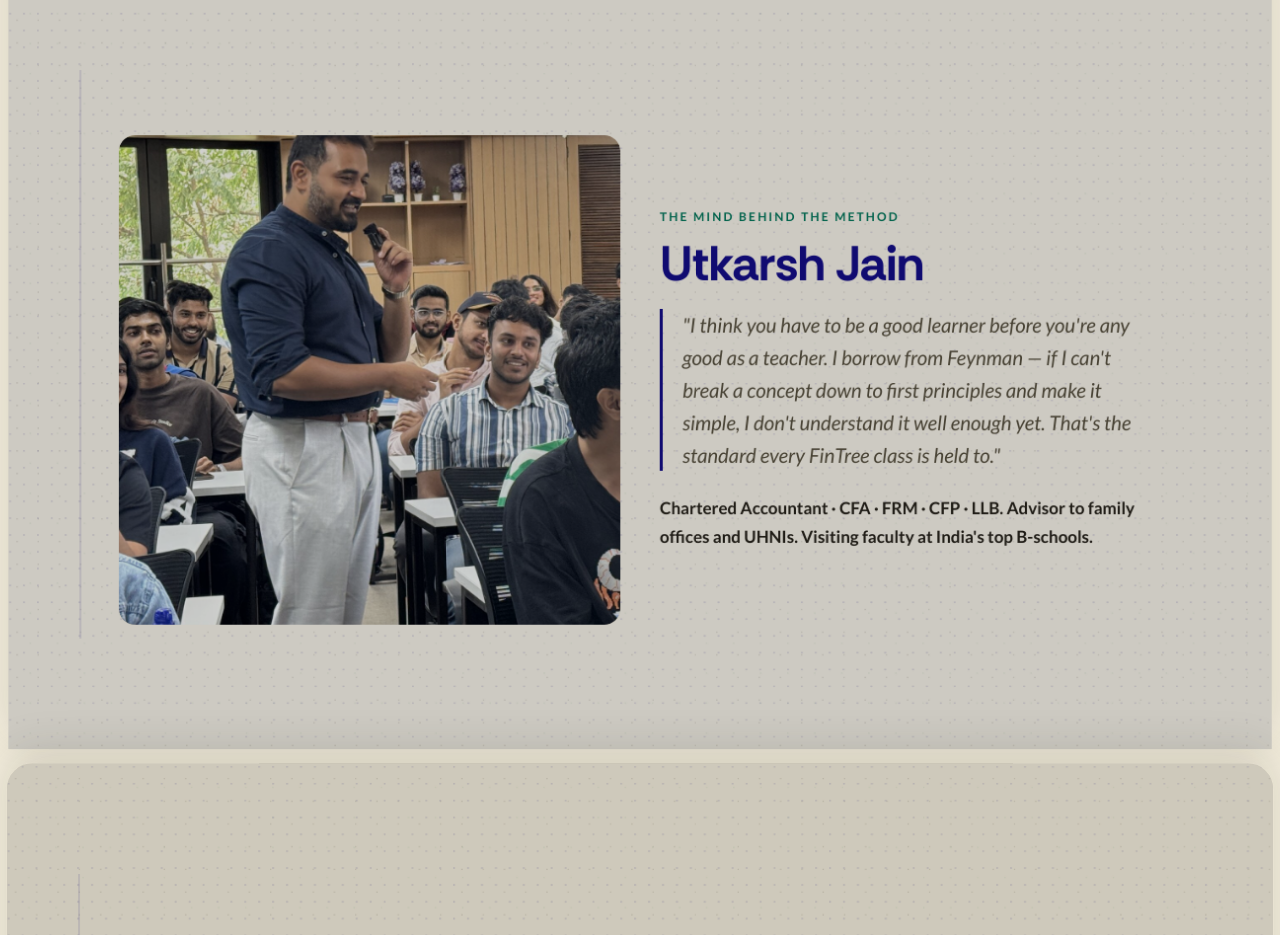
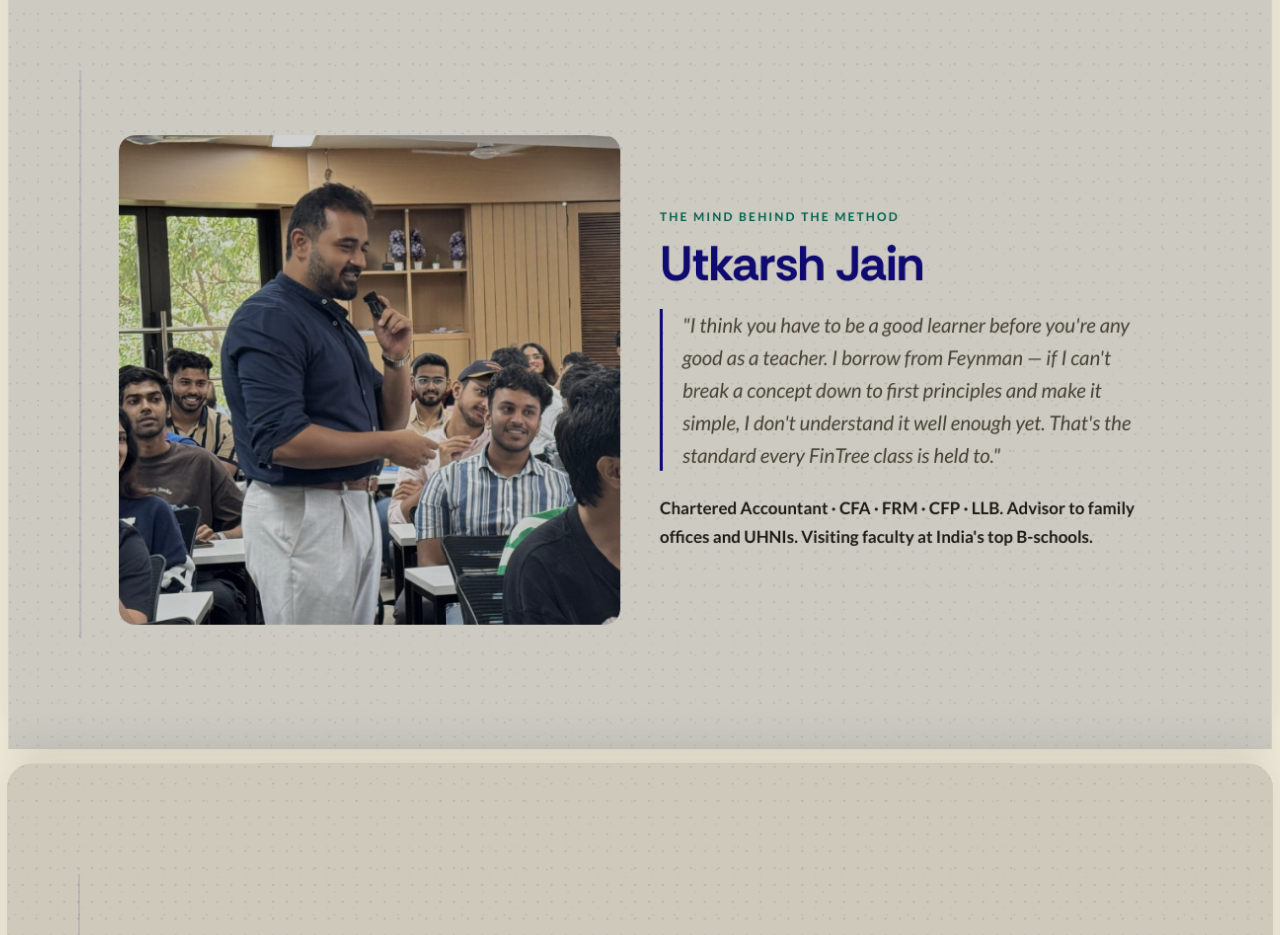
Before and after one commit to FinTree-tech0310/brouchure, a React (Vite) app: page /#/ in a window 1280 px wide. Shown: the part 1620-2555 px from the top of the page. Built offline with nearby package versions, Linux system fonts and the light colour scheme.

Commit message:
founders image fixed

```diff
--- a/src/pages/Home.tsx
+++ b/src/pages/Home.tsx
@@ -80,7 +80,11 @@ function FounderCard() {
     <StackCard label="Utkarsh Jain, founder">
       <div className="grid gap-10 md:grid-cols-2 items-center h-full">
         <div className="ft-ph ft-ph--img ft-reveal" style={{ aspectRatio: "4/5", maxHeight: "62vh", width: "100%" }}>
-          <img src="/photos/founder.jpg" alt="Utkarsh Jain teaching a FinTree batch" />
+          <img
+            src="/photos/founder.jpg"
+            alt="Utkarsh Jain teaching a FinTree batch"
+            style={{ objectPosition: "center top" }}
+          />
         </div>
         <div>
           <p className="ft-label ft-reveal">The mind behind the method</p>
```
